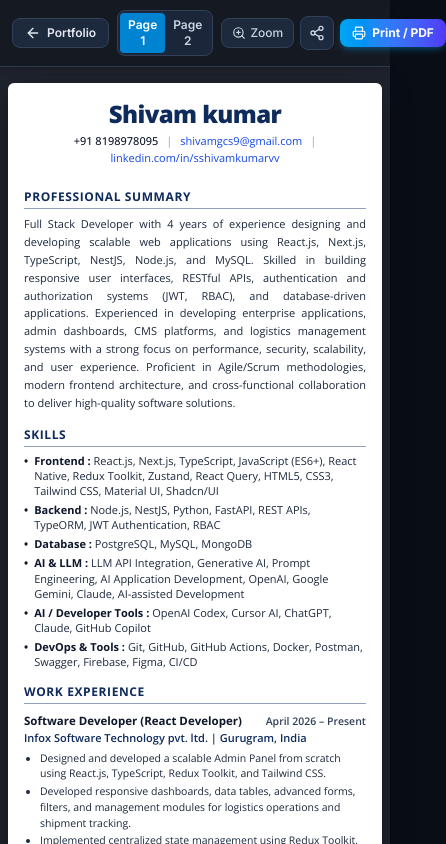
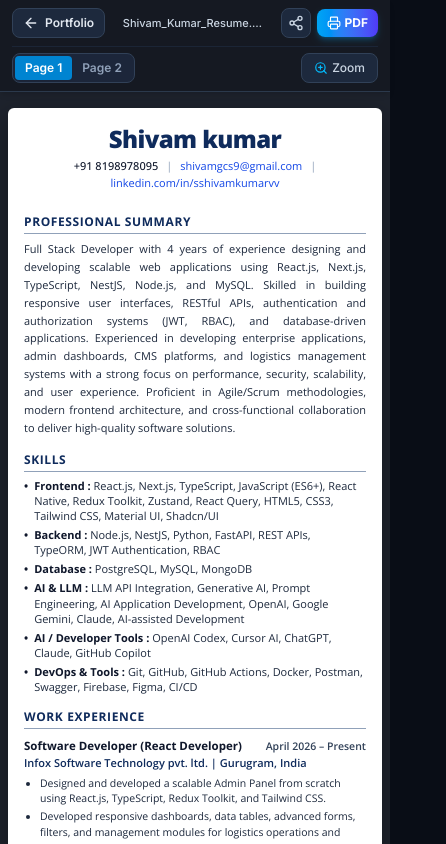
Before and after one commit to sshivamkumarvv/portfolio-resume, a Next.js app: page /resume in a window 390 px wide. Shown: the top 844 px of the page, 446 px wide, since content can reach past the window. Built offline with nearby package versions, Linux system fonts and the light colour scheme.

Commit message:
fix(mobile): prevent header overlap in resume view on mobile viewports

```diff
--- a/src/components/SimpleResumeView.tsx
+++ b/src/components/SimpleResumeView.tsx
@@ -6,12 +6,7 @@ import {
   Check,
   ArrowLeft,
   Share2,
-  FileText,
-  ChevronDown,
-  ChevronUp,
-  Download,
   ZoomIn,
-  ZoomOut,
   Smartphone,
 } from "lucide-react";
 import { RESUME_DATA } from "@/data/resume-data";
@@ -77,32 +72,63 @@ export function SimpleResumeView({
   return (
     <div className="min-h-screen bg-[#1e232d] text-slate-100 flex flex-col print:bg-white print:text-black">
       {/* =========================================================================
-          TOP PDF VIEWER TOOLBAR (Like Mobile Acrobat / Drive PDF Viewer)
+          TOP PDF VIEWER TOOLBAR (Clean Responsive Non-Overlapping Mobile Header)
           ========================================================================= */}
-      <header className="sticky top-0 z-40 bg-[#161a22]/95 backdrop-blur-md border-b border-slate-700/80 px-3 py-2.5 sm:px-6 no-print shadow-md">
-        <div className="max-w-5xl mx-auto flex items-center justify-between gap-2">
-          {/* Back to Portfolio Button */}
-          <button
-            type="button"
-            onClick={onSwitchToPortfolio}
-            className="inline-flex items-center gap-1.5 px-3 py-1.5 rounded-lg bg-slate-800 hover:bg-slate-700 text-slate-200 text-xs sm:text-sm font-semibold border border-slate-700 transition-colors shrink-0"
-          >
-            <ArrowLeft className="w-4 h-4 shrink-0" />
-            <span className="hidden xs:inline">Back to Portfolio</span>
-            <span className="xs:hidden">Portfolio</span>
-          </button>
+      <header className="sticky top-0 z-40 bg-[#161a22]/95 backdrop-blur-md border-b border-slate-700/80 px-3 py-2 sm:px-6 no-print shadow-md">
+        <div className="max-w-5xl mx-auto flex flex-col sm:flex-row items-stretch sm:items-center justify-between gap-2">
+          {/* Top Row on mobile: Back Button + Doc Title + Quick Actions */}
+          <div className="flex items-center justify-between gap-2">
+            <button
+              type="button"
+              onClick={onSwitchToPortfolio}
+              className="inline-flex items-center gap-1.5 px-2.5 py-1.5 rounded-lg bg-slate-800 hover:bg-slate-700 text-slate-200 text-xs sm:text-sm font-semibold border border-slate-700 transition-colors shrink-0"
+            >
+              <ArrowLeft className="w-4 h-4 shrink-0" />
+              <span>Portfolio</span>
+            </button>
 
-          {/* Document Title & Page Count Indicator */}
-          <div className="flex items-center gap-1.5 sm:gap-3">
-            <span className="hidden md:inline text-xs font-medium text-slate-300">
+            <span className="text-[11px] xs:text-xs font-medium text-slate-300 truncate max-w-[140px] xs:max-w-xs">
               Shivam_Kumar_Resume.pdf
             </span>
+
+            {/* Mobile-only Quick Action Buttons */}
+            <div className="flex sm:hidden items-center gap-1.5 shrink-0">
+              <button
+                type="button"
+                onClick={copyPageLink}
+                className="p-1.5 rounded-lg bg-slate-800 hover:bg-slate-700 text-slate-300 hover:text-white border border-slate-700 transition-colors"
+                title="Share Resume Link"
+              >
+                {copied ? (
+                  <Check className="w-4 h-4 text-emerald-400" />
+                ) : (
+                  <Share2 className="w-4 h-4" />
+                )}
+              </button>
+
+              <button
+                type="button"
+                onClick={onPrint}
+                className="inline-flex items-center gap-1 px-2.5 py-1.5 rounded-lg bg-gradient-to-r from-sky-500 to-indigo-600 text-white text-xs font-bold shadow-md shadow-sky-500/25 transition-all"
+                title="Print or Save PDF"
+              >
+                <Printer className="w-3.5 h-3.5 shrink-0" />
+                <span>PDF</span>
+              </button>
+            </div>
+          </div>
+
+          {/* Bottom Row on mobile / Right Side on Desktop: Page Switcher & Zoom */}
+          <div className="flex items-center justify-between sm:justify-end gap-2 border-t border-slate-800/80 pt-1.5 sm:border-none sm:pt-0">
+            {/* Page 1 / Page 2 switcher */}
             <div className="flex items-center bg-slate-800/90 border border-slate-700 rounded-lg p-0.5 text-xs text-slate-300">
               <button
                 type="button"
                 onClick={() => scrollToPage(1)}
-                className={`px-2 py-1 rounded text-xs font-semibold transition-colors ${
-                  activePage === 1 ? "bg-sky-600 text-white" : "hover:text-white"
+                className={`px-2.5 py-1 rounded text-xs font-semibold transition-colors ${
+                  activePage === 1
+                    ? "bg-sky-600 text-white shadow-xs"
+                    : "hover:text-white text-slate-400"
                 }`}
               >
                 Page 1
@@ -110,63 +136,66 @@ export function SimpleResumeView({
               <button
                 type="button"
                 onClick={() => scrollToPage(2)}
-                className={`px-2 py-1 rounded text-xs font-semibold transition-colors ${
-                  activePage === 2 ? "bg-sky-600 text-white" : "hover:text-white"
+                className={`px-2.5 py-1 rounded text-xs font-semibold transition-colors ${
+                  activePage === 2
+                    ? "bg-sky-600 text-white shadow-xs"
+                    : "hover:text-white text-slate-400"
                 }`}
               >
                 Page 2
               </button>
             </div>
-          </div>
 
-          {/* Right Action Icons: Zoom Toggle & Print */}
-          <div className="flex items-center gap-1.5 sm:gap-2">
-            {/* Mobile View Toggle */}
-            <div className="sm:hidden flex items-center bg-slate-800 border border-slate-700 rounded-lg p-0.5">
+            {/* Mobile Zoom / Fit Switcher */}
+            <div className="flex items-center bg-slate-800 border border-slate-700 rounded-lg p-0.5">
               <button
                 type="button"
                 onClick={() => setZoomLevel(zoomLevel === "fit" ? "actual" : "fit")}
-                className="px-2 py-1 text-xs font-medium text-slate-300 hover:text-white flex items-center gap-1"
+                className="px-2.5 py-1 text-xs font-medium text-slate-300 hover:text-white flex items-center gap-1 transition-colors"
                 title="Toggle Zoom / Fit"
               >
                 {zoomLevel === "fit" ? (
                   <>
-                    <ZoomIn className="w-3.5 h-3.5" />
+                    <ZoomIn className="w-3.5 h-3.5 text-sky-400" />
                     <span>Zoom</span>
                   </>
                 ) : (
                   <>
-                    <Smartphone className="w-3.5 h-3.5" />
+                    <Smartphone className="w-3.5 h-3.5 text-sky-400" />
                     <span>Fit</span>
                   </>
                 )}
               </button>
             </div>
 
-            {/* Share Link */}
-            <button
-              type="button"
-              onClick={copyPageLink}
-              className="p-2 sm:px-3 sm:py-1.5 rounded-lg bg-slate-800 hover:bg-slate-700 text-slate-300 hover:text-white border border-slate-700 text-xs font-medium transition-colors"
-              title="Copy Resume Link"
-            >
-              {copied ? (
-                <Check className="w-4 h-4 text-emerald-400" />
-              ) : (
-                <Share2 className="w-4 h-4" />
-              )}
-            </button>
+            {/* Desktop-only Share & Print buttons */}
+            <div className="hidden sm:flex items-center gap-2">
+              <button
+                type="button"
+                onClick={copyPageLink}
+                className="p-1.5 sm:px-3 sm:py-1.5 rounded-lg bg-slate-800 hover:bg-slate-700 text-slate-300 hover:text-white border border-slate-700 text-xs font-medium transition-colors"
+                title="Copy Resume Link"
+              >
+                {copied ? (
+                  <span className="flex items-center gap-1 text-emerald-400">
+                    <Check className="w-4 h-4" /> Copied!
+                  </span>
+                ) : (
+                  <span className="flex items-center gap-1">
+                    <Share2 className="w-4 h-4" /> Share
+                  </span>
+                )}
+              </button>
 
-            {/* Print / Save PDF */}
-            <button
-              type="button"
-              onClick={onPrint}
-              className="inline-flex items-center gap-1.5 px-3 sm:px-4 py-1.5 rounded-lg bg-gradient-to-r from-sky-500 to-indigo-600 hover:from-sky-400 hover:to-indigo-500 text-white text-xs sm:text-sm font-bold shadow-md shadow-sky-500/25 transition-all shrink-0"
-              title="Print or Save PDF"
-            >
-              <Printer className="w-3.5 h-3.5 shrink-0" />
-              <span>Print / PDF</span>
-            </button>
+              <button
+                type="button"
+                onClick={onPrint}
+                className="inline-flex items-center gap-1.5 px-3.5 py-1.5 rounded-lg bg-gradient-to-r from-sky-500 to-indigo-600 hover:from-sky-400 hover:to-indigo-500 text-white text-xs sm:text-sm font-bold shadow-md shadow-sky-500/25 transition-all shrink-0"
+              >
+                <Printer className="w-3.5 h-3.5 shrink-0" />
+                <span>Print / PDF</span>
+              </button>
+            </div>
           </div>
         </div>
       </header>
```
